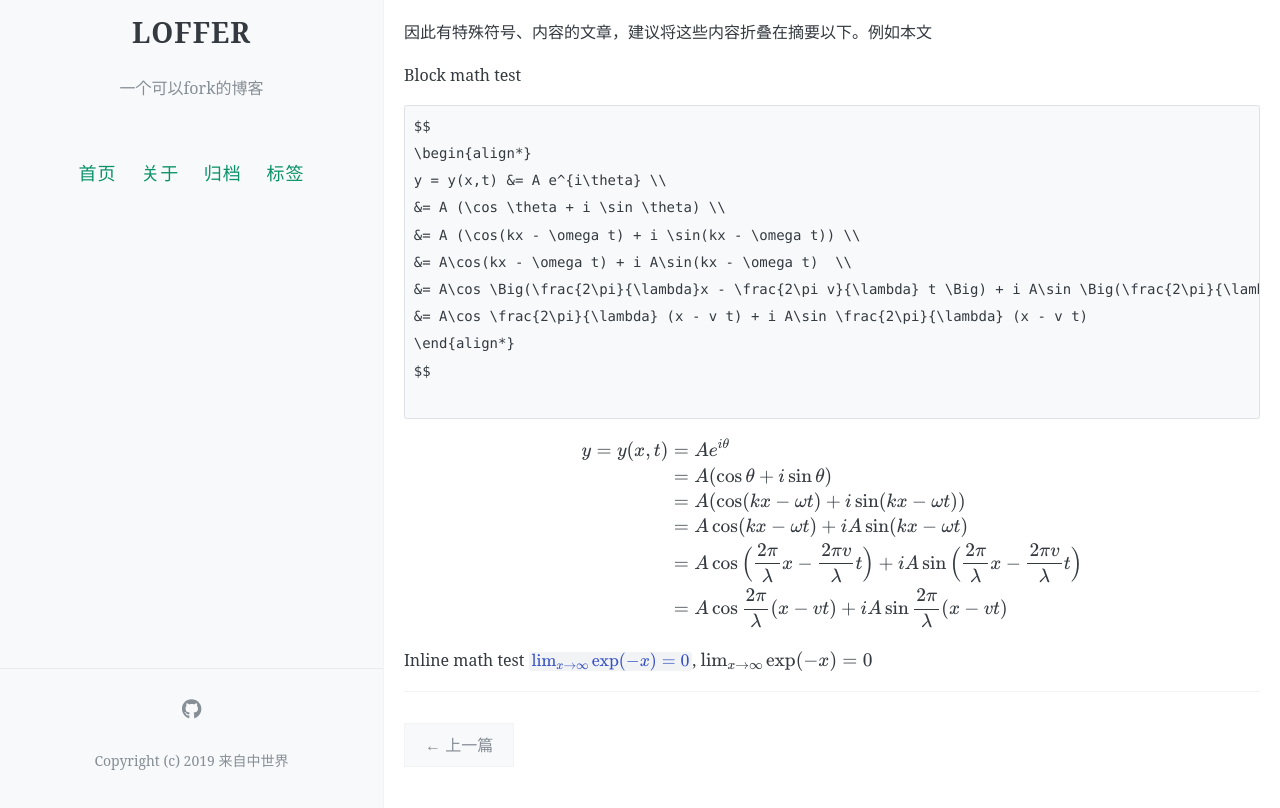
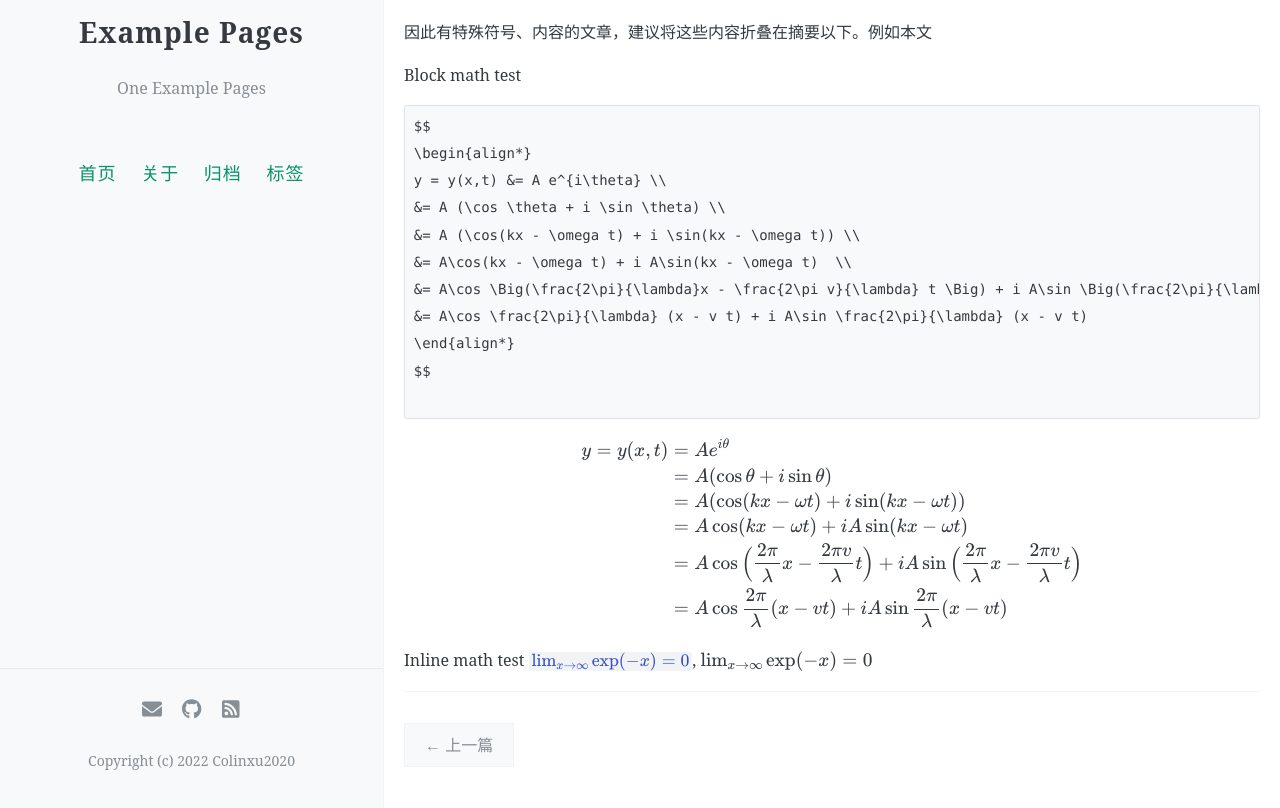
Before and after one commit to colinxu2020/example-pages, a Jekyll site: the page built from _posts/2019-07-24-math-test.md, in a window 1280 px wide and 1098 px high. Shown: the part 290-1098 px from the top of the window. Built offline with Jekyll 4.4.1, drawn with Linux system fonts in a browser that asks for light colours; formulas are drawn with MathJax 3; comment, search, counter and statistics services are not loaded.

Commit message:
Update _config.yml

```diff
--- a/_config.yml
+++ b/_config.yml
@@ -7,16 +7,16 @@
 # 井号后面的文字是说明文档，不会被程序读取。
 
 # 描述/签名
-name: LOFFER
-description: 一个可以fork的博客
+name: Example Pages # 名字
+description: One Example Pages # 介绍
 
 # 输入你的网站域名（如果你没有添加自己的域名，而是直接用GitHub pages分配的域名的话可以省略）
-url:
+url: # 不要改！
 
 # 添加你的博客的二级域名，一般来说是你的repository名
 # 如果你的博客的URL是：(http://yourusername.github.io/repository-name)
 # 那么就写成 "/repository-name"
-baseurl: /LOFFER
+baseurl: /example-pages # /<你取得名字>
 
 
 #
@@ -52,28 +52,28 @@ footer-links:
   weibo:  #请输入你的微博个性域名 https://www.weibo.com/<thispart>
   behance: # https://www.behance.net/<>
   dribbble: # https://dribbble.com/<>
-  email: #youremailaddress@mail.com
+  email: xujiashu2020@outlook.com#youremailaddress@mail.com
   facebook: #https://www.facebook.com/<>
   flickr: #https://www.flickr.com/<>
-  github: FromEndWorld/loffer #https://github.com/<>
+  github: colinxu2020/example-pages #https://github.com/<>
   instagram: #https://instagram.com/<>
   linkedin: #https://www.linkedin.com/in/<>
   pinterest: #https://www.pinterest.com/<>
-  rss: #随便填点啥RSS就能用了
+  rss: enable#随便填点啥RSS就能用了
   stackoverflow: # http://stackoverflow.com/<>
   tumblr: # https://<username>.tumblr.com
   twitter: # https://www.twitter.com/<your_twitter_username>
   youtube: # channel/<your_long_string> or user/<user-name>
 
 # 站点页脚的文字
-footer-text: Copyright (c) 2019 来自中世界
+footer-text: Copyright (c) 2022 Colinxu2020
 
 #
 # 评论，注意，请不要同时添加多种不同的评论区
 #
 
 # 输入Disqus shortname，即可添加评论区，请查阅文档，设置自己的disqus站点，不要继续使用我的站点loffer
-disqus: loffer #shortname
+disqus: #shortname
 
 # 输入Gitalk相关设定，即可添加评论区，具体请看教程
 gitalk:
```
